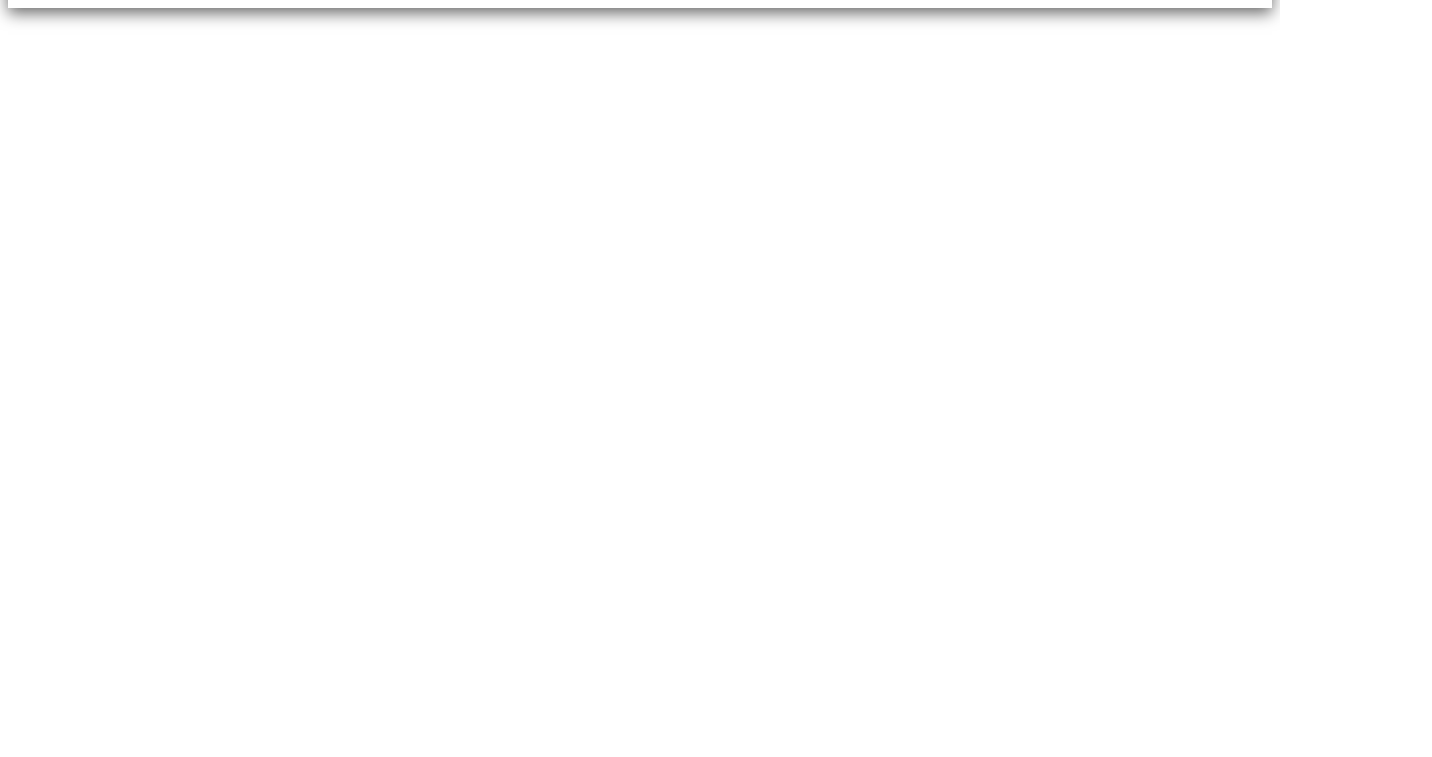
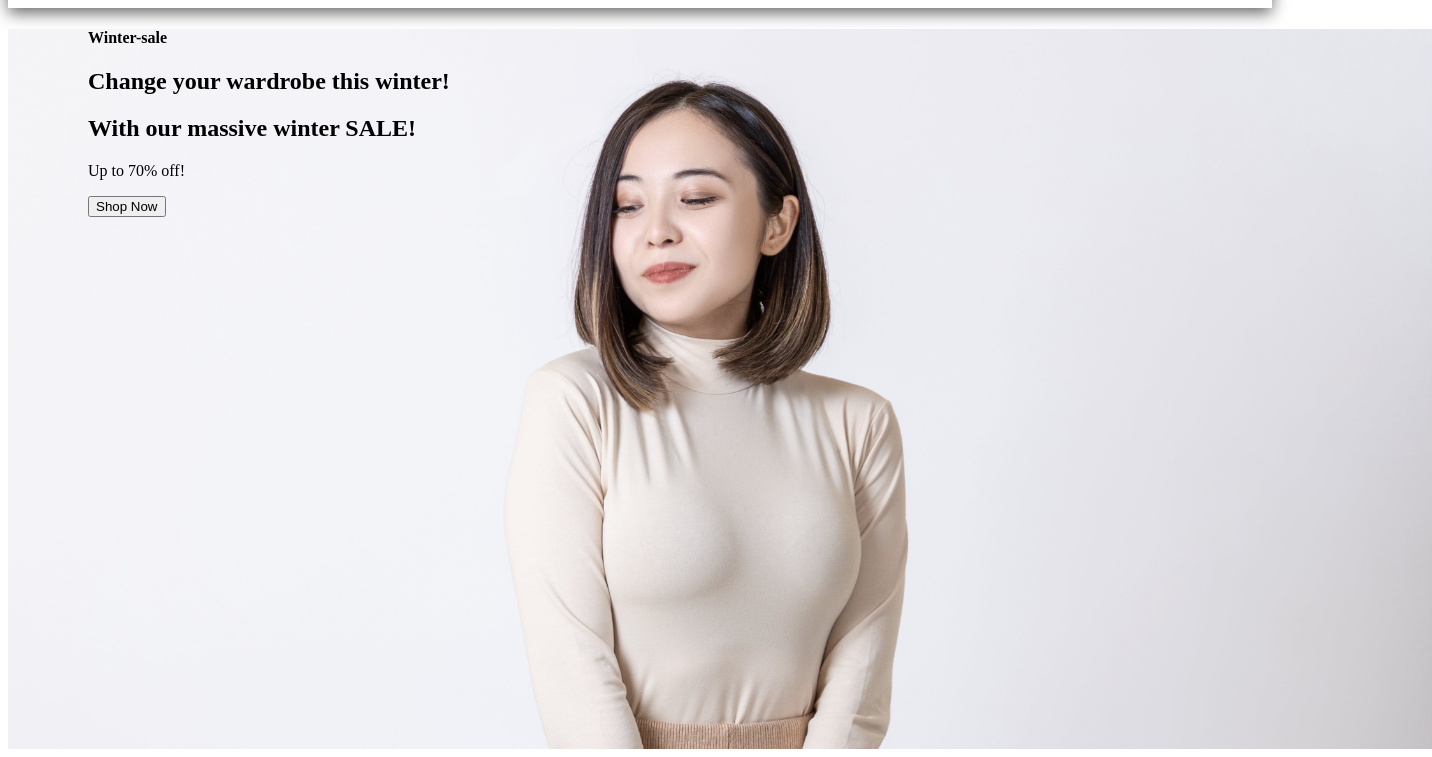
Before and after one commit to ekepe484/e-commerce, a plain HTML site: page index.html in a window 1280 px wide. Shown: the part 129-886 px from the top of the page, 1432 px wide, since content can reach past the window. Before the commit the page ends 800 px from the top, so only its background shows below. Drawn offline with Linux system fonts and the light colour scheme.

Commit message:
Added text and background image to home page section

```diff
--- a/index.html
+++ b/index.html
@@ -21,5 +21,13 @@
             </ul>
         </div>
     </section>
+
+    <section id="hero">
+        <h4>Winter-sale</h4>
+        <h2>Change your wardrobe this winter!</h2>
+        <h1>With our massive winter SALE!</h1>
+        <p>Up to 70% off!</p>
+        <button>Shop Now</button>
+    </section>
 </body>
 </html>
--- a/style.css
+++ b/style.css
@@ -30,3 +30,14 @@
 #navbar li a.active{
     color: blue;
 }
+
+/* Home Page */
+
+#hero{
+    background-image: url(images/hero5.jpg);
+    height: 90vh;
+    width: 100%;
+    background-size: cover;
+    background-position: top 15% right 0;
+    padding: 0 80px;
+}
```
Also changed, not shown: images/hero1.jpg (added), images/hero2.jpg (added), images/hero4.png (added), images/hero5.jpg (added), 1 other file.
